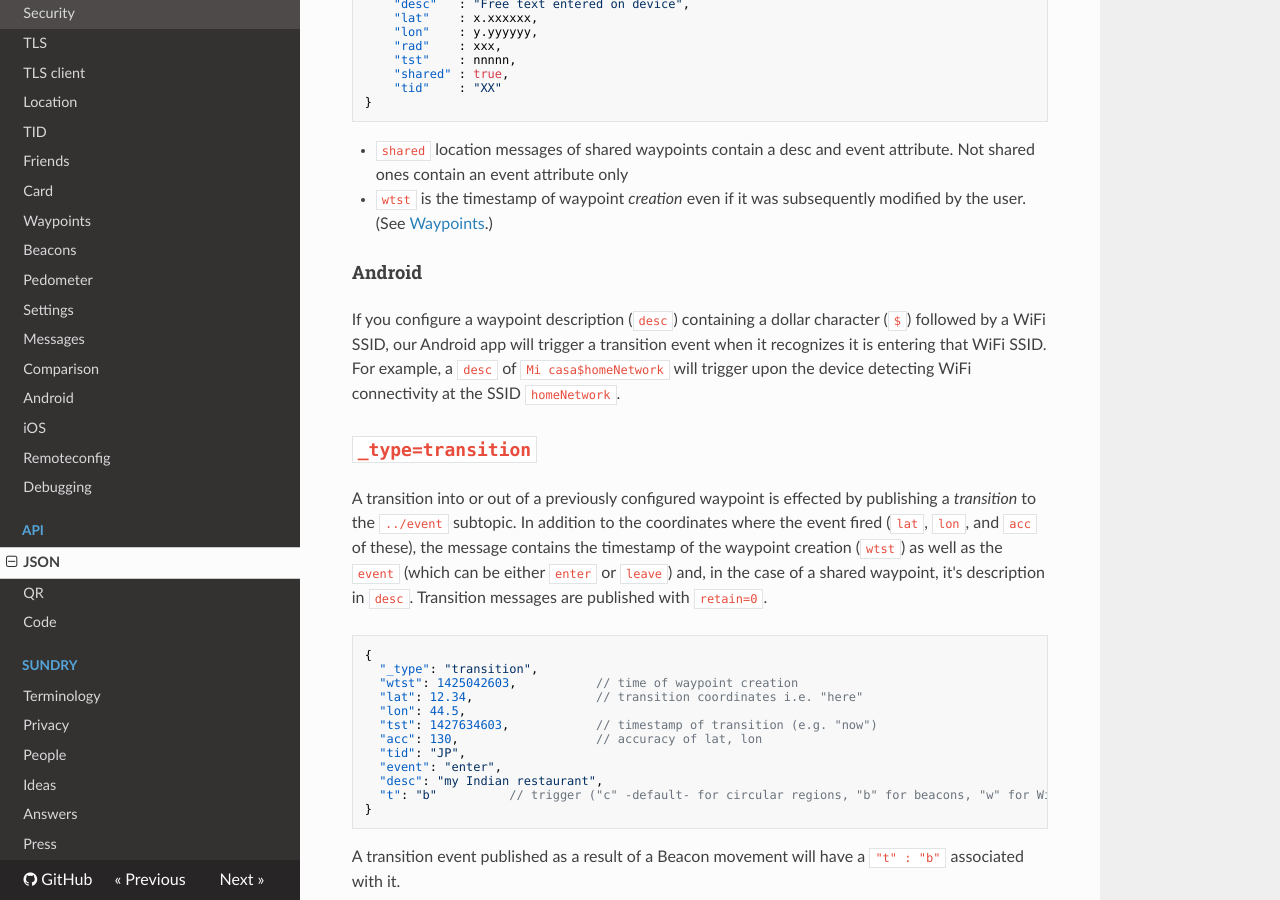
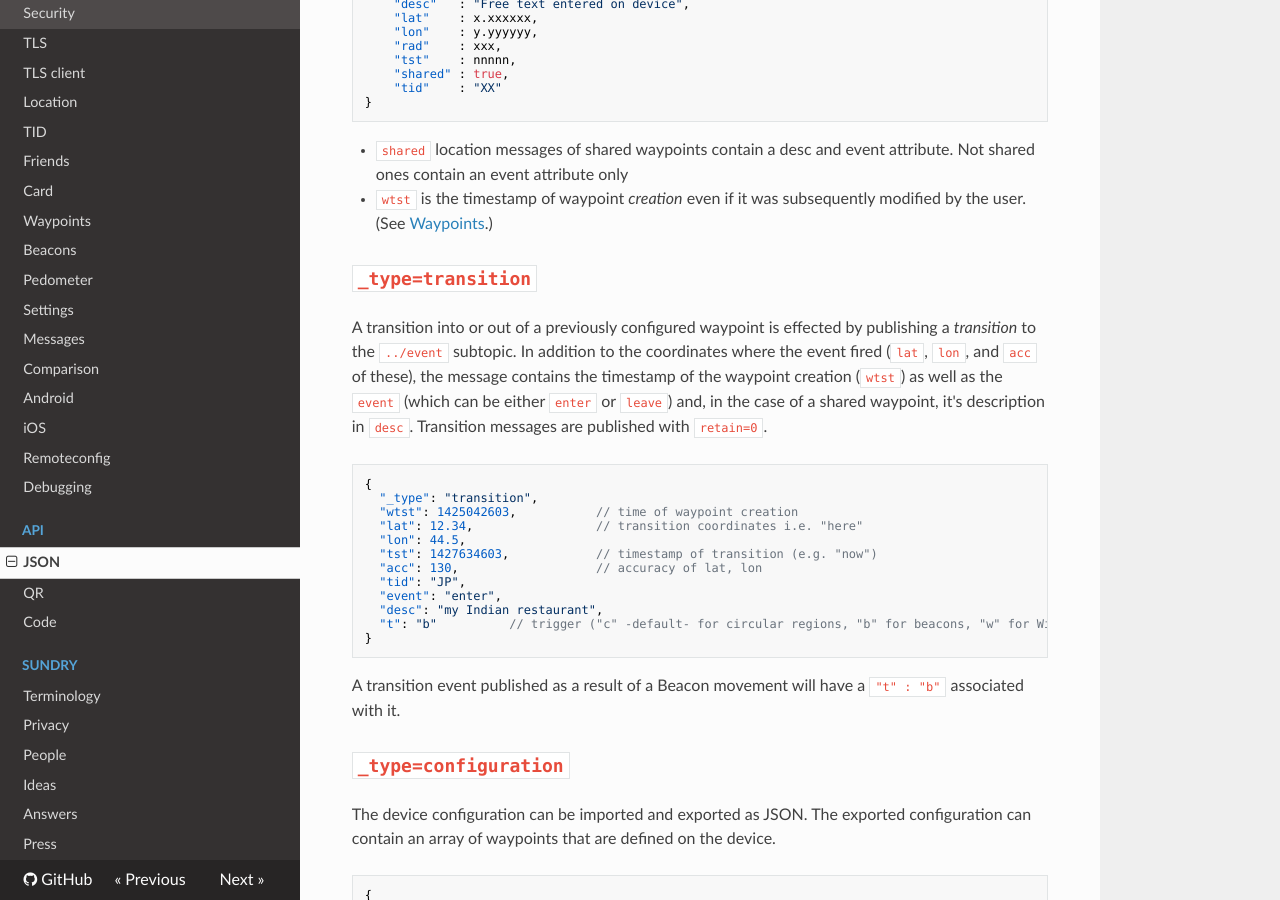
Before and after one commit to owntracks/booklet, an MkDocs documentation site: the page built from docs/tech/json.md, in a window 1280 px wide and 900 px high, scrolled down 4071 px. Built offline with MkDocs 1.6.1, drawn with Linux system fonts in a browser that asks for light colours; nearby versions of some CDN libraries; old or Windows-style settings are respelled for this version of MkDocs.

Commit message:
removed WiFi from Android JSON b/c not yet implemented

````diff
--- a/docs/tech/json.md
+++ b/docs/tech/json.md
@@ -169,11 +169,6 @@ Waypoints denote specific geographical locations that you want to keep track of.
 ```
 * `shared` location messages of shared waypoints contain a desc and event attribute. Not shared ones contain an event attribute only
 * `wtst` is the timestamp of waypoint _creation_ even if it was subsequently modified by the user. (See [Waypoints](../features/waypoints.md).)
-
-#### Android
-
-If you configure a waypoint description (`desc`) containing a dollar character (`$`) followed by a WiFi SSID, our Android app will trigger a transition event when it recognizes it is entering that WiFi SSID. For example, a `desc` of `Mi casa$homeNetwork` will trigger upon the device detecting WiFi connectivity at the SSID `homeNetwork`.
-
 
 ## `_type=transition`
 
````
